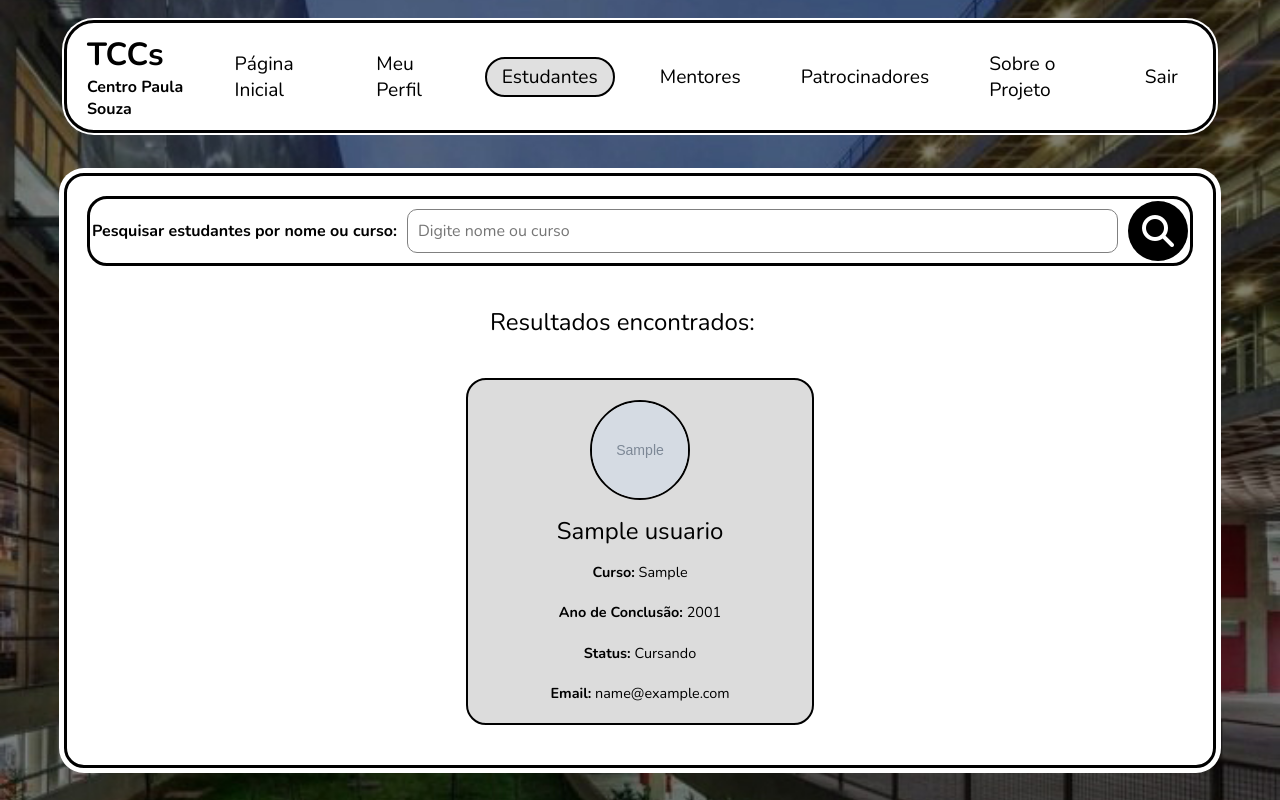
After one commit to IzaFerrari/plataformaTCC, a PHP site: page /estudantes.php in a window 1280 px wide. The commit adds this page. Run offline with PHP 8.4, Linux system fonts and the light colour scheme; tables that the repository leaves empty hold one stand-in row (values such as "Sample post"); grey boxes marked "Sample" are stand-in pictures.

Commit message:
Pagina para ver perfis de estudantes

```diff
--- /dev/null
+++ b/php/estudantes.php
@@ -0,0 +1,81 @@
+<?php
+include("conexao.php");
+include('../php/menu.php');
+?>
+
+<!DOCTYPE html>
+<html lang="pt-BR">
+<head>
+<meta charset="utf-8"/>
+<meta content="width=device-width, initial-scale=1.0" name="viewport"/>
+<title>Estudantes e Ex-Alunos - Sistema TCCs</title>
+<link href="https://fonts.googleapis.com/css2?family=Nunito:wght@400;700&amp;display=swap" rel="stylesheet"/>
+<link href="css/estilo2.css" rel="stylesheet" type="text/css"/>
+<link href="https://cdnjs.cloudflare.com/ajax/libs/font-awesome/6.5.0/css/all.min.css" rel="stylesheet"/>
+</head>
+<body>
+<main class="main-busca">
+  <div class="painel-lateral">
+    <form class="form-busca" method="GET" action="">
+      <label for="search"><strong>Pesquisar estudantes por nome ou curso:</strong></label>
+      <input id="search" name="busca" placeholder="Digite nome ou curso" type="text" value="<?php echo isset($_GET['busca']) ? htmlspecialchars($_GET['busca']) : ''; ?>"/>
+      <button class="btn-buscar" style="font-size: 2rem" type="submit">
+        <i class="fas fa-search"></i>
+      </button>
+    </form>
+  </div>
+
+  <div class="painel-resultado">
+    <p class="resultado-titulo">Resultados encontrados:</p>
+  </div>
+
+  <div class="mentors-container">
+    <?php
+    // Query para buscar estudantes e ex-alunos ativos
+    $sql = "SELECT
+              u.nome,
+              u.email,
+              u.telefone,
+              u.foto,
+              e.curso,
+              e.anoConclusao,
+              e.status
+            FROM Usuario u
+            JOIN Estudante e ON u.idUsuario = e.idUsuario
+            WHERE u.status = 'Ativo'
+              AND (u.tipoUsuario = 'Aluno' OR u.tipoUsuario = 'Ex-aluno')";
+
+    if (isset($_GET['busca']) && !empty(trim($_GET['busca']))) {
+        $busca = mysqli_real_escape_string($conn, trim($_GET['busca']));
+        $sql .= " AND (u.nome LIKE '%$busca%' OR e.curso LIKE '%$busca%')";
+    }
+
+    $resultado = mysqli_query($conn, $sql);
+
+    if (mysqli_num_rows($resultado) > 0) {
+        while ($estudante = mysqli_fetch_assoc($resultado)) {
+            $foto = !empty($estudante['foto']) ? "uploads/" . htmlspecialchars($estudante['foto']) : 'imagens/default.png';
+            ?>
+            <div class="mentor-card destaque">
+              <img alt="Foto de <?php echo htmlspecialchars($estudante['nome']); ?>" class="mentor-image" src="<?php echo $foto; ?>"/>
+              <div class="mentor-name"><?php echo htmlspecialchars($estudante['nome']); ?></div>
+              <div class="mentor-description">
+                <strong>Curso:</strong> <?php echo htmlspecialchars($estudante['curso']); ?><br/><br/>
+                <strong>Ano de Conclusão:</strong> <?php echo htmlspecialchars($estudante['anoConclusao']); ?><br/><br/>
+                <strong>Status:</strong> <?php echo htmlspecialchars($estudante['status']); ?>
+              </div>
+              <div class="mentor-info">
+                <strong>Email:</strong> <?php echo htmlspecialchars($estudante['email']); ?><br/>
+              </div>
+            </div>
+            <?php
+        }
+    } else {
+        echo "<p>Nenhum aluno ou ex-aluno encontrado.</p>";
+    }
+    mysqli_close($conn);
+    ?>
+  </div>
+</main>
+</body>
+</html>
--- a/php/mentores.php
+++ b/php/mentores.php
@@ -92,7 +92,6 @@
             echo "<p><strong>Área de Especialidade:</strong> " . htmlspecialchars($mentor['areaEspecialidade']) . "</p>";
             echo "<p><strong>Email:</strong> " . htmlspecialchars($mentor['email']) . "<br>";
             echo "</div>";
-
             echo "</div>";
         }
     } else {
--- a/php/menu.php
+++ b/php/menu.php
@@ -19,6 +19,7 @@ $current_page = basename($_SERVER['PHP_SELF']);
      <div class="menu2">
     <a href="../html/inicio.php" class="<?php if($current_page == 'inicio.php') echo 'active'; ?>">Página Inicial</a>
     <a href="../php/perfil.php" class="<?php if($current_page == 'perfil.php') echo 'active'; ?>">Meu Perfil</a>
+    <a href="../php/estudantes.php" class="<?php if($current_page == 'estudantes.php') echo 'active'; ?>">Estudantes</a>
     <a href="../php/mentores.php" class="<?php if($current_page == 'mentores.php') echo 'active'; ?>">Mentores</a>
     <a href="../php/patrocinadores.php" class="<?php if($current_page == 'patrocinadores.php') echo 'active'; ?>">Patrocinadores</a>
     <a href="../html/sobre.php" class="<?php if($current_page == 'sobre.php') echo 'active'; ?>">Sobre o Projeto</a>
```
